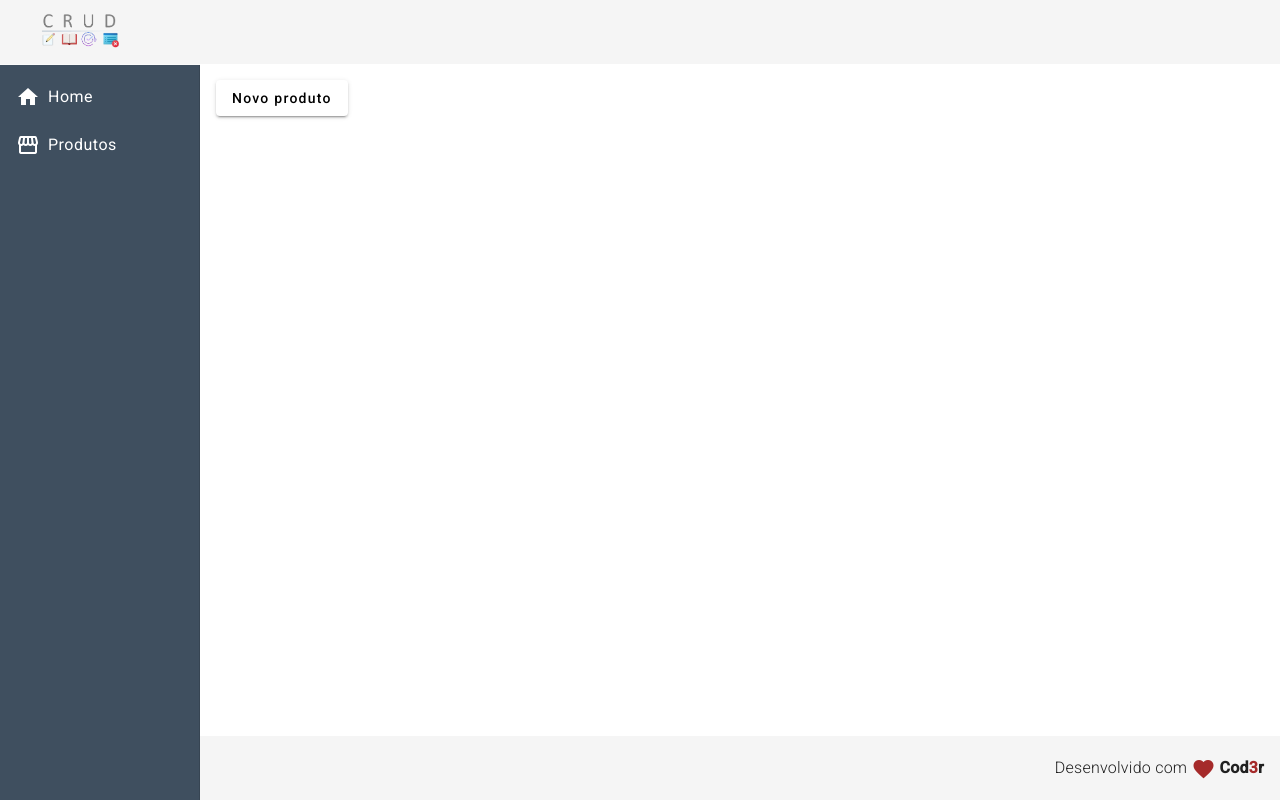
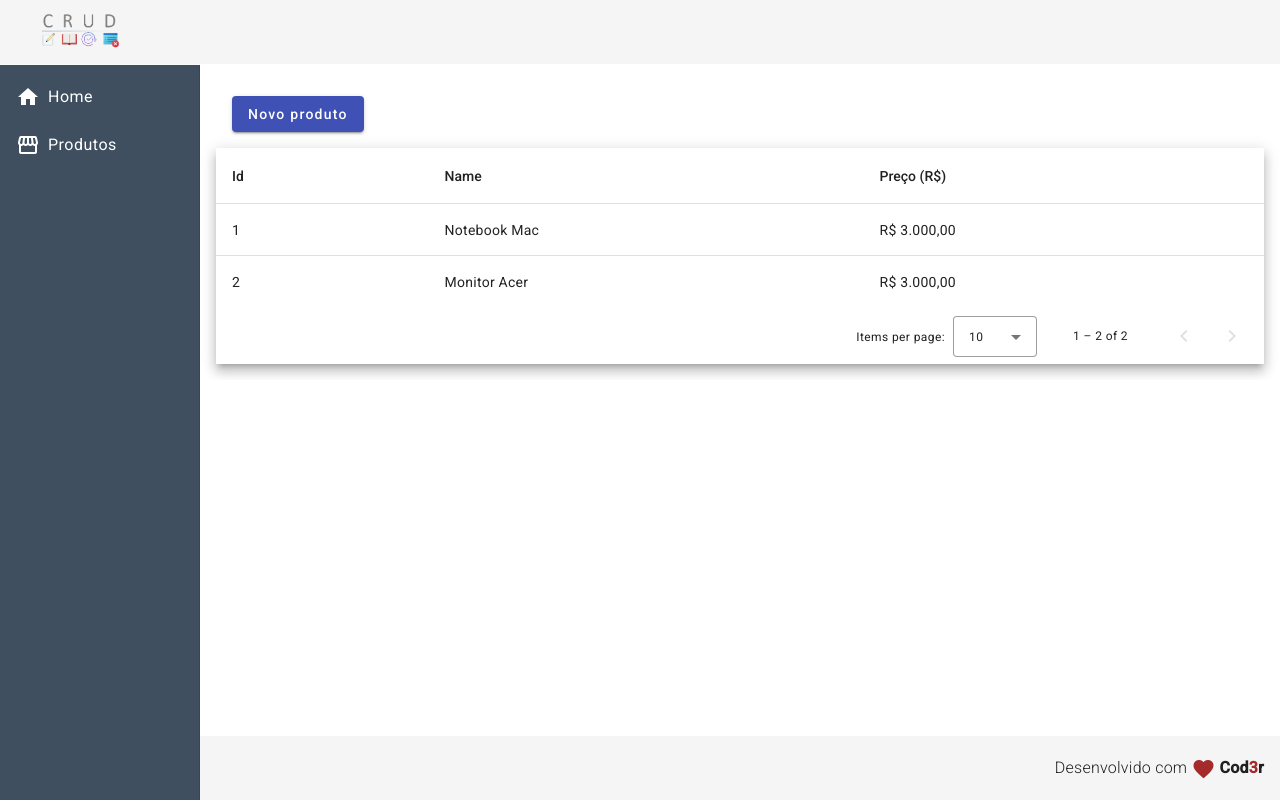
Before and after one commit to livbrandao/Products-CRUD, an Angular app: page /products in a window 1280 px wide. Built offline with nearby package versions, Linux system fonts and the light colour scheme; data requests are answered from the project's data file.

Commit message:
"returning data to the table"

```diff
--- a/src/app/app.module.ts
+++ b/src/app/app.module.ts
@@ -1,4 +1,4 @@
-import { NgModule } from '@angular/core';
+import { NgModule, LOCALE_ID } from '@angular/core';
 import { BrowserModule } from '@angular/platform-browser';
 
 import { AppRoutingModule } from './app-routing.module';
@@ -26,6 +26,15 @@ import { MatDialogModule } from '@angular/material/dialog';
 import { MatFormFieldModule } from '@angular/material/form-field';
 import { FormsModule } from '@angular/forms';
 import { MatInputModule } from '@angular/material/input';
+import { ProductReadTableComponent } from './components/products/product-read-table/product-read-table.component';
+import { MatTableModule } from '@angular/material/table';
+import { MatPaginatorModule } from '@angular/material/paginator';
+import { MatSortModule } from '@angular/material/sort';
+
+import localePt from '@angular/common/locales/pt';
+import { registerLocaleData } from '@angular/common';
+
+registerLocaleData(localePt);
 
 @NgModule({
   declarations: [
@@ -41,6 +50,8 @@ import { MatInputModule } from '@angular/material/input';
     CardComponent,
     DetailCardComponent,
     ModalSucessComponent,
+
+    ProductReadTableComponent,
   ],
   imports: [
     BrowserModule,
@@ -56,8 +67,16 @@ import { MatInputModule } from '@angular/material/input';
     MatFormFieldModule,
     MatInputModule,
     FormsModule,
+    MatTableModule,
+    MatPaginatorModule,
+    MatSortModule,
   ],
-  providers: [],
+  providers: [
+    {
+      provide: LOCALE_ID,
+      useValue: 'pt-BR',
+    },
+  ],
   bootstrap: [AppComponent],
 })
 export class AppModule {}
--- /dev/null
+++ b/src/app/components/products/product-read-table/product-read-table-datasource.ts
@@ -0,0 +1,86 @@
+import { DataSource } from '@angular/cdk/collections';
+import { MatPaginator } from '@angular/material/paginator';
+import { MatSort } from '@angular/material/sort';
+import { Observable, BehaviorSubject, merge } from 'rxjs';
+import { map } from 'rxjs/operators';
+import { Product } from '../product.model';
+import { ProductService } from '../product.service';
+
+export class ProductReadTableDataSource extends DataSource<Product> {
+  private dataSubject = new BehaviorSubject<Product[]>([]);
+  paginator: MatPaginator | undefined;
+  sort: MatSort | undefined;
+
+  constructor(private productService: ProductService) {
+    super();
+    this.loadData();
+  }
+
+  // Getter para o comprimento dos dados
+  get dataLength(): number {
+    return this.dataSubject.value.length;
+  }
+
+  private loadData(): void {
+    this.productService.read().subscribe((data) => this.dataSubject.next(data));
+  }
+
+  connect(): Observable<Product[]> {
+    if (this.paginator && this.sort) {
+      return merge(
+        this.dataSubject.asObservable(),
+        this.paginator.page,
+        this.sort.sortChange
+      ).pipe(
+        map(() => {
+          const sortedData = this.getSortedData([...this.dataSubject.value]);
+          return this.getPagedData(sortedData);
+        })
+      );
+    } else {
+      throw Error(
+        'Please set the paginator and sort on the data source before connecting.'
+      );
+    }
+  }
+
+  disconnect(): void {
+    this.dataSubject.complete();
+  }
+
+  private getPagedData(data: Product[]): Product[] {
+    if (this.paginator) {
+      const startIndex = this.paginator.pageIndex * this.paginator.pageSize;
+      return data.slice(startIndex, startIndex + this.paginator.pageSize);
+    } else {
+      return data;
+    }
+  }
+
+  private getSortedData(data: Product[]): Product[] {
+    if (!this.sort || !this.sort.active || this.sort.direction === '') {
+      return data;
+    }
+
+    return data.sort((a, b) => {
+      const isAsc = this.sort?.direction === 'asc';
+      switch (this.sort?.active) {
+        case 'name':
+          return compare(a.name, b.name, isAsc);
+        case 'id':
+          return compare(a.id ?? 0, b.id ?? 0, isAsc);
+        default:
+          return 0;
+      }
+    });
+  }
+}
+
+// Função compare para realizar a ordenação
+function compare(
+  a: string | number,
+  b: string | number,
+  isAsc: boolean
+): number {
+  return (a < b ? -1 : 1) * (isAsc ? 1 : -1);
+}
--- /dev/null
+++ b/src/app/components/products/product-read-table/product-read-table.component.css
@@ -0,0 +1,3 @@
+.full-width-table {
+  width: 100%;
+}
--- /dev/null
+++ b/src/app/components/products/product-read-table/product-read-table.component.html
@@ -0,0 +1,34 @@
+<div class="mat-elevation-z8">
+  <table mat-table class="full-width-table" matSort aria-label="Elements">
+    <!-- Id Column -->
+    <ng-container matColumnDef="id">
+      <th mat-header-cell *matHeaderCellDef mat-sort-header>Id</th>
+      <td mat-cell *matCellDef="let row">{{ row.id }}</td>
+    </ng-container>
+
+    <!-- Name Column -->
+    <ng-container matColumnDef="name">
+      <th mat-header-cell *matHeaderCellDef mat-sort-header>Name</th>
+      <td mat-cell *matCellDef="let row">{{ row.name }}</td>
+    </ng-container>
+
+    <!-- Price Column -->
+    <ng-container matColumnDef="price">
+      <th mat-header-cell *matHeaderCellDef mat-sort-header>Preço (R$)</th>
+      <td mat-cell *matCellDef="let row">{{ row.price | currency : "BRL" }}</td>
+    </ng-container>
+
+    <tr mat-header-row *matHeaderRowDef="displayedColumns"></tr>
+    <tr mat-row *matRowDef="let row; columns: displayedColumns"></tr>
+  </table>
+
+  <mat-paginator
+    #paginator
+    [length]="dataSource?.dataLength"
+    [pageIndex]="0"
+    [pageSize]="10"
+    [pageSizeOptions]="[5, 10, 20]"
+    aria-label="Select page"
+  >
+  </mat-paginator>
+</div>
--- /dev/null
+++ b/src/app/components/products/product-read-table/product-read-table.component.ts
@@ -0,0 +1,39 @@
+import { AfterViewInit, Component, ViewChild, OnInit } from '@angular/core';
+import { MatPaginator } from '@angular/material/paginator';
+import { MatSort } from '@angular/material/sort';
+import { MatTable } from '@angular/material/table';
+import { ProductReadTableDataSource } from './product-read-table-datasource';
+import { Product } from '../product.model';
+import { ProductService } from '../product.service';
+
+@Component({
+  selector: 'app-product-read-table',
+  templateUrl: './product-read-table.component.html',
+  styleUrls: ['./product-read-table.component.css'],
+})
+export class ProductReadTableComponent implements AfterViewInit, OnInit {
+  @ViewChild(MatPaginator) paginator!: MatPaginator;
+  @ViewChild(MatSort) sort!: MatSort;
+  @ViewChild(MatTable) table!: MatTable<Product>;
+  dataSource: ProductReadTableDataSource;
+
+  displayedColumns = ['id', 'name', 'price'];
+  products: Product[] = [];
+
+  constructor(private productService: ProductService) {
+    // Passe o ProductService para o dataSource
+    this.dataSource = new ProductReadTableDataSource(this.productService);
+  }
+
+  ngOnInit(): void {
+    this.productService.read().subscribe((products) => {
+      this.products = products;
+    });
+  }
+
+  ngAfterViewInit(): void {
+    this.dataSource.sort = this.sort;
+    this.dataSource.paginator = this.paginator;
+    this.table.dataSource = this.dataSource;
+  }
+}
--- a/src/app/components/products/product.service.ts
+++ b/src/app/components/products/product.service.ts
@@ -15,6 +15,10 @@ export class ProductService {
     return this._http.post<Product>(this.baseUrl, product);
   }
 
+  read(): Observable<Product[]> {
+    return this._http.get<Product[]>(this.baseUrl);
+  }
+
   getCompanyById(id: string): Observable<Product> {
     return this._http.get<Product>(`${this.baseUrl}/${id}`);
   }
--- a/src/app/views/product/product.component.css
+++ b/src/app/views/product/product.component.css
@@ -0,0 +1,3 @@
+button {
+  margin: 1rem;
+}
--- a/src/app/views/product/product.component.html
+++ b/src/app/views/product/product.component.html
@@ -1,3 +1,5 @@
-<button mat-raised-button (click)="navigateToProductsCreate()">
+<button mat-raised-button (click)="navigateToProductsCreate()" color="primary">
   Novo produto
 </button>
+
+<app-product-read-table></app-product-read-table>
```
